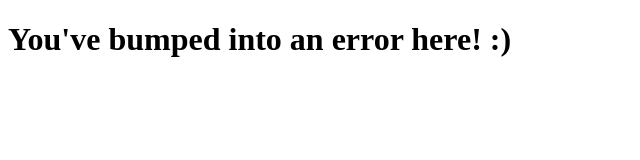
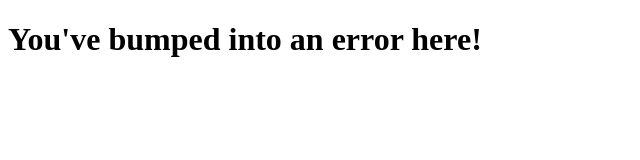
Before and after one commit to darrenalexanderneo/engineering-lms-portal, a plain HTML site: page frontend/templates/error.html in a window 1280 px wide. Shown: the full height of the page, 0-640 px from the left. Drawn offline with Linux system fonts and the light colour scheme.

Commit message:
Update error.html

```diff
--- a/frontend/templates/error.html
+++ b/frontend/templates/error.html
@@ -6,7 +6,7 @@
     <meta name="viewport" content="width=device-width, initial-scale=1.0">
     <title>ERROR 404</title>
 
-    <h1> You've bumped into an error here! :) </h1>
+    <h1> You've bumped into an error here! </h1>
 </head>
 <body>
 
```
